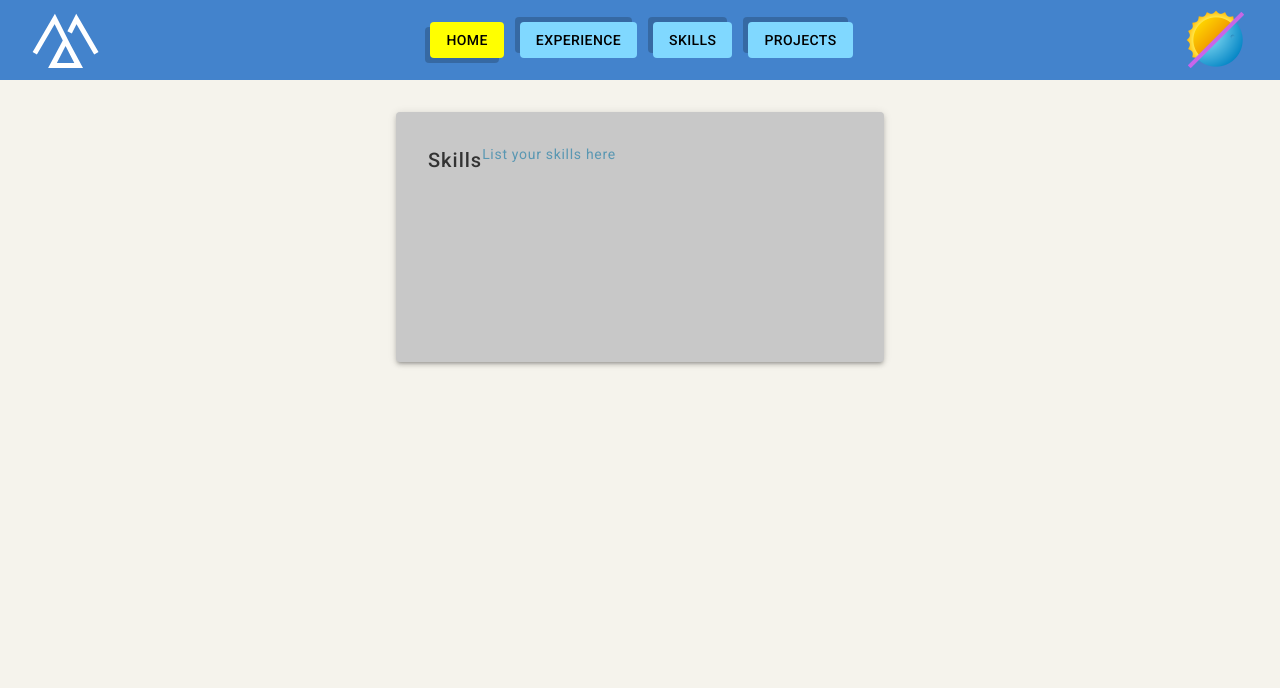
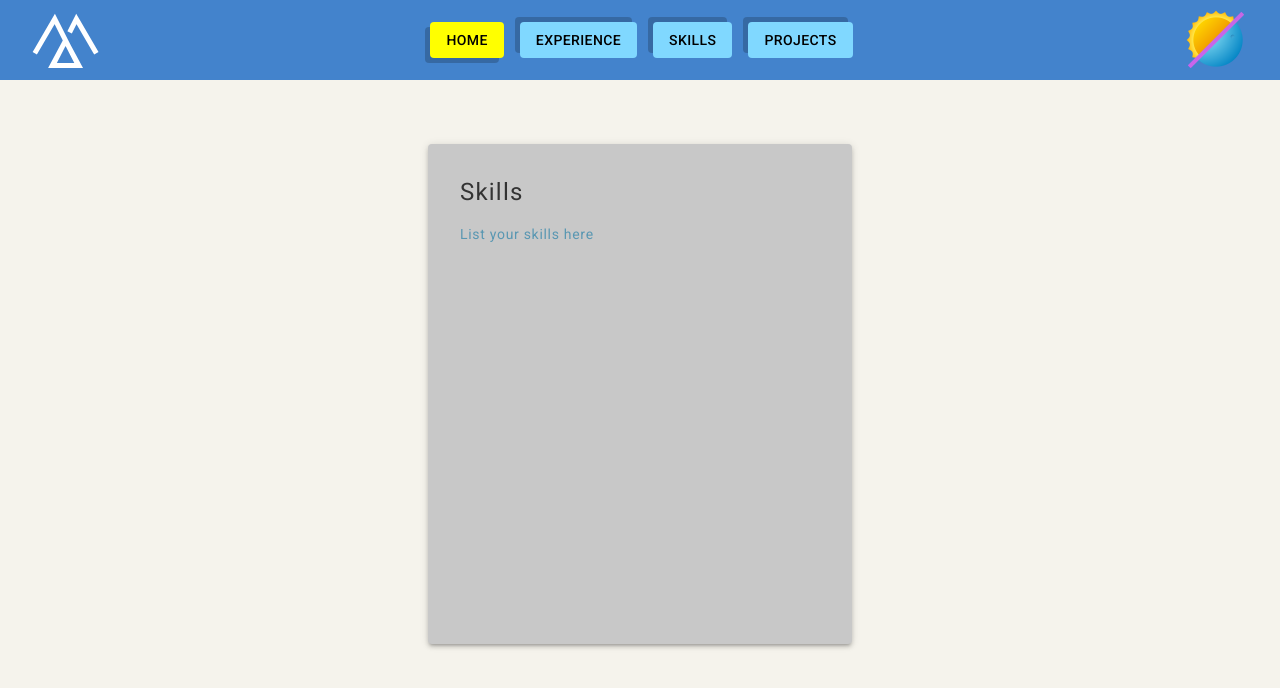
Before and after one commit to fygure/my-profile, a React (Create React App) app: page /skills in a window 1280 px wide. Shown: the top 688 px of the page. Built offline with nearby package versions, Linux system fonts and the light colour scheme.

Commit message:
font size change

```diff
--- a/src/components/Hero.jsx
+++ b/src/components/Hero.jsx
@@ -102,7 +102,7 @@ export default function Hero() {
                             <Typography variant="h5" component="div" sx={{ letterSpacing: '0.05em', paddingTop: '10px', marginBottom: '16px' }}>
                                 About Me
                             </Typography>
-                            <Typography variant="body2" sx={{ letterSpacing: '0.05em', color: theme.palette.secondary.dark, marginBottom: '16px' }}>
+                            <Typography variant="body1" sx={{ letterSpacing: '0.05em', color: theme.palette.secondary.dark, marginBottom: '16px' }}>
                                 Coder, Climber, Solver.
                             </Typography>
                             <Typography variant="body1" sx={{ letterSpacing: '0.05em', marginBottom: '16px' }}>
--- a/src/components/Skills.jsx
+++ b/src/components/Skills.jsx
@@ -9,13 +9,14 @@ export default function Skills() {
         <Container maxWidth="sm">
             <Paper elevation={3} sx={{
                 display: 'flex',
+                flexDirection: 'column',
                 padding: '32px',
-                margin: '32px',
+                margin: '64px 64px 64px 64px',
                 backgroundColor: theme.palette.background.paper,
-                height: '250px',
+                height: '500px',
             }}>
                 {/* Content of your "Skills" component goes here */}
-                <Typography variant="h6" component="div" paragraph sx={{ letterSpacing: '0.05em' }}>
+                <Typography variant="h5" component="div" paragraph sx={{ letterSpacing: '0.05em' }}>
                     Skills
                 </Typography>
                 <Typography variant="body2" sx={{ letterSpacing: '0.05em', color: theme.palette.secondary.dark }}>
```
